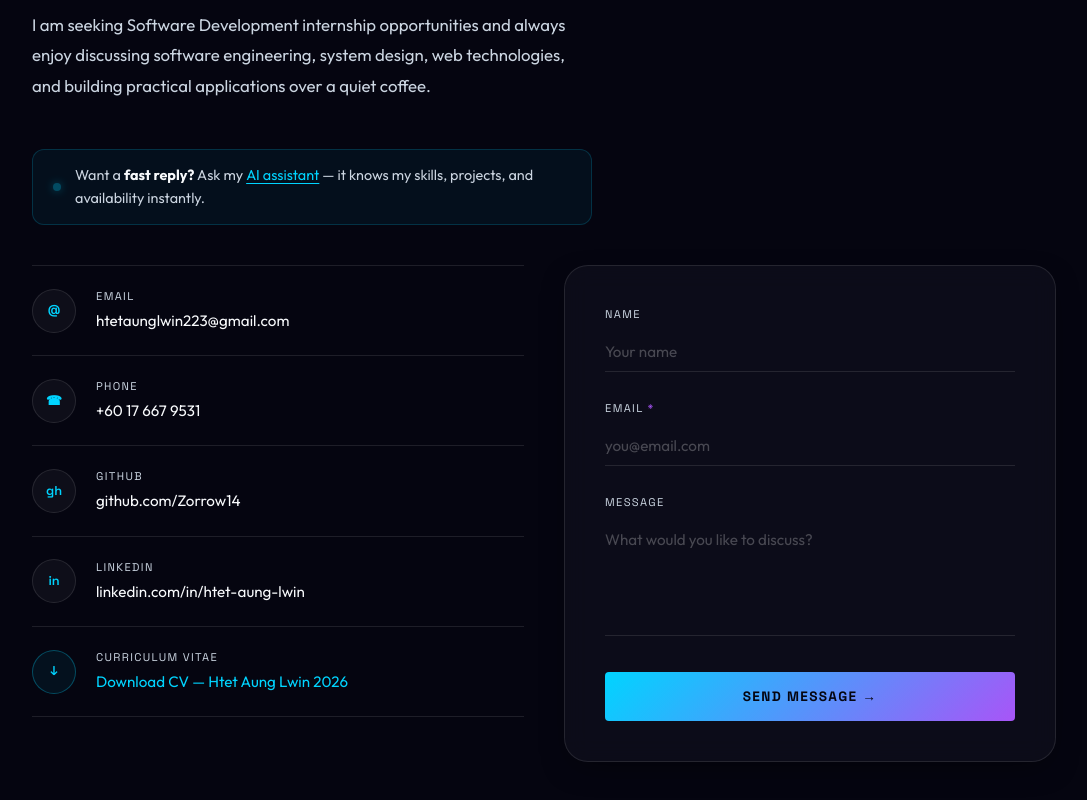
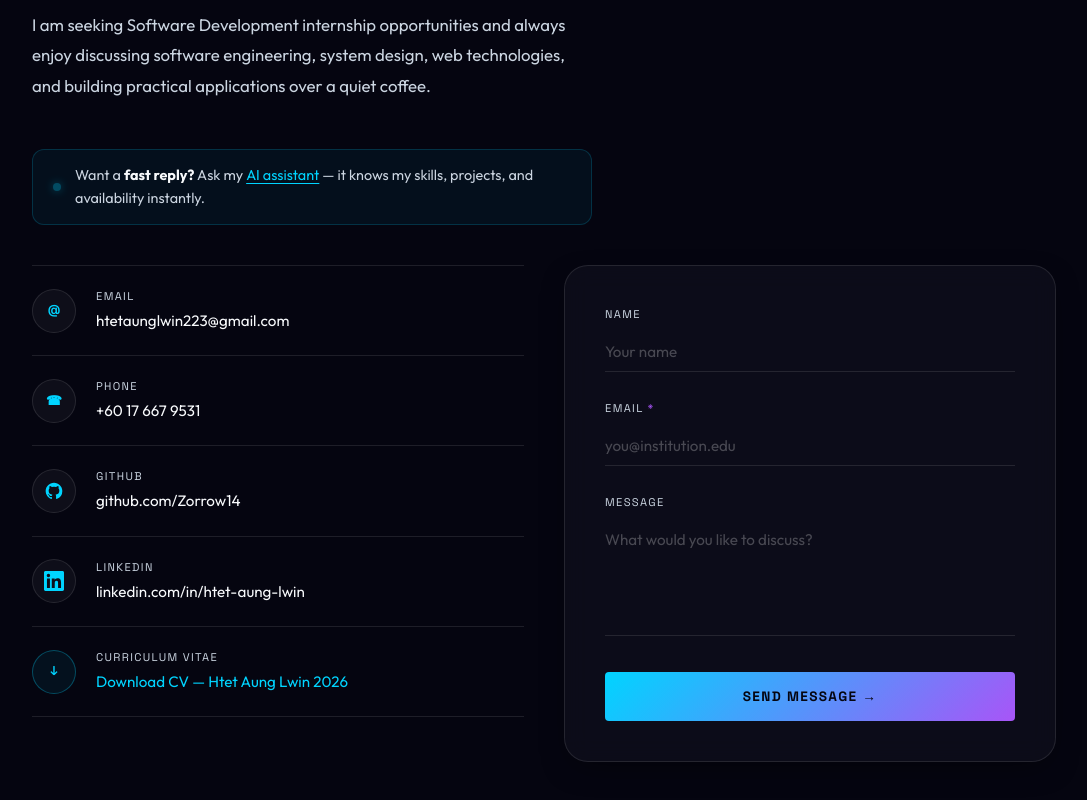
Before and after one commit to Zorrow14/HtetAungLwin_Portfolio, a React (Vite) app: page / in a window 1280 px wide. Shown: the part 7061-7861 px from the top of the page, without its empty margins (96-1183 px from the left). Built offline with nearby package versions, Linux system fonts and the light colour scheme.

Commit message:
change icons

```diff
--- a/src/components/Contact.css
+++ b/src/components/Contact.css
@@ -283,3 +283,19 @@
   opacity: 0.7;
   margin-top: 1px;
 }
+
+/* SVG icon sizing inside contact circle */
+.contact-icon--svg {
+  display: flex;
+  align-items: center;
+  justify-content: center;
+}
+
+.contact-icon--svg svg {
+  color: var(--neon-cyan);
+  transition: color 0.3s ease;
+}
+
+.contact-info-item:hover .contact-icon--svg svg {
+  color: var(--neon-cyan);
+}
--- a/src/components/Contact.jsx
+++ b/src/components/Contact.jsx
@@ -1,5 +1,17 @@
 import React, { useState } from 'react';
 import './Contact.css';
+
+const GitHubIcon = () => (
+  <svg width="20" height="20" viewBox="0 0 24 24" fill="currentColor" aria-hidden="true">
+    <path d="M12 2C6.477 2 2 6.484 2 12.017c0 4.425 2.865 8.18 6.839 9.504.5.092.682-.217.682-.483 0-.237-.008-.868-.013-1.703-2.782.605-3.369-1.343-3.369-1.343-.454-1.158-1.11-1.466-1.11-1.466-.908-.62.069-.608.069-.608 1.003.07 1.531 1.032 1.531 1.032.892 1.53 2.341 1.088 2.91.832.092-.647.35-1.088.636-1.338-2.22-.253-4.555-1.113-4.555-4.951 0-1.093.39-1.988 1.029-2.688-.103-.253-.446-1.272.098-2.65 0 0 .84-.27 2.75 1.026A9.564 9.564 0 0 1 12 6.844a9.59 9.59 0 0 1 2.504.337c1.909-1.296 2.747-1.027 2.747-1.027.546 1.379.202 2.398.1 2.651.64.7 1.028 1.595 1.028 2.688 0 3.848-2.339 4.695-4.566 4.943.359.309.678.92.678 1.855 0 1.338-.012 2.419-.012 2.747 0 .268.18.58.688.482A10.02 10.02 0 0 0 22 12.017C22 6.484 17.522 2 12 2Z"/>
+  </svg>
+);
+
+const LinkedInIcon = () => (
+  <svg width="20" height="20" viewBox="0 0 24 24" fill="currentColor" aria-hidden="true">
+    <path d="M20.447 20.452h-3.554v-5.569c0-1.328-.027-3.037-1.852-3.037-1.853 0-2.136 1.445-2.136 2.939v5.667H9.351V9h3.414v1.561h.046c.477-.9 1.637-1.85 3.37-1.85 3.601 0 4.267 2.37 4.267 5.455v6.286ZM5.337 7.433a2.062 2.062 0 0 1-2.063-2.065 2.064 2.064 0 1 1 2.063 2.065Zm1.782 13.019H3.555V9h3.564v11.452ZM22.225 0H1.771C.792 0 0 .774 0 1.729v20.542C0 23.227.792 24 1.771 24h20.451C23.2 24 24 23.227 24 22.271V1.729C24 .774 23.2 0 22.222 0h.003Z"/>
+  </svg>
+);
 
 const Contact = () => {
   const [formData, setFormData] = useState({ name: '', email: '', message: '' });
@@ -31,13 +43,13 @@
       isPhone: true,
     },
     {
-      icon: 'gh',
+      iconSvg: <GitHubIcon />,
       label: 'GITHUB',
       value: 'github.com/Zorrow14',
       href: 'https://github.com/Zorrow14',
     },
     {
-      icon: 'in',
+      iconSvg: <LinkedInIcon />,
       label: 'LINKEDIN',
       value: 'linkedin.com/in/htet-aung-lwin',
       href: 'https://www.linkedin.com/in/htet-aung-lwin-6010683b0/',
@@ -52,7 +64,7 @@
   ];
 
   return (
-    <section id="contact" className="contact-section animate-on-scroll reveal-up">
+    <section id="contact" className="contact-section">
       <h2 className="section-title"><span className="gradient-text">05.</span> Get In Touch</h2>
       <p className="contact-intro">
         I am seeking Software Development internship opportunities and
@@ -76,7 +88,7 @@
         </p>
       </div>
 
-      <div className="contact-grid animate-on-scroll reveal-scale delay-1">
+      <div className="contact-grid">
         {/* Left: Contact Info */}
         <div className="contact-info-panel">
           {contactInfo.map((item) => (
@@ -90,7 +102,10 @@
               onClick={item.isPhone ? (e) => e.preventDefault() : undefined}
             >
               <div className="contact-icon-wrap">
-                <span className="contact-icon">{item.icon}</span>
+                {item.iconSvg
+                  ? <span className="contact-icon contact-icon--svg">{item.iconSvg}</span>
+                  : <span className="contact-icon">{item.icon}</span>
+                }
               </div>
               <div className="contact-info-text">
                 <span className="contact-info-label">{item.label}</span>
@@ -122,7 +137,7 @@
                 name="email"
                 value={formData.email}
                 onChange={handleChange}
-                placeholder="you@email.com"
+                placeholder="you@institution.edu"
                 className="form-input"
                 required
               />
```
